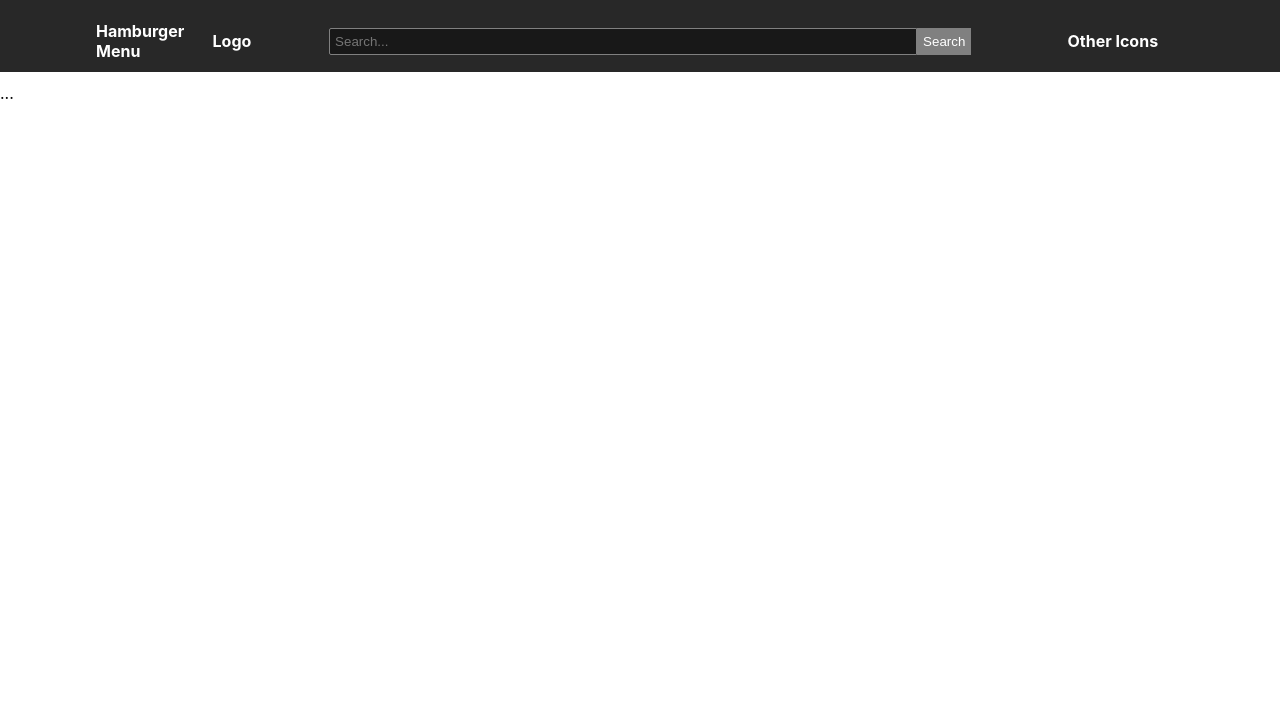
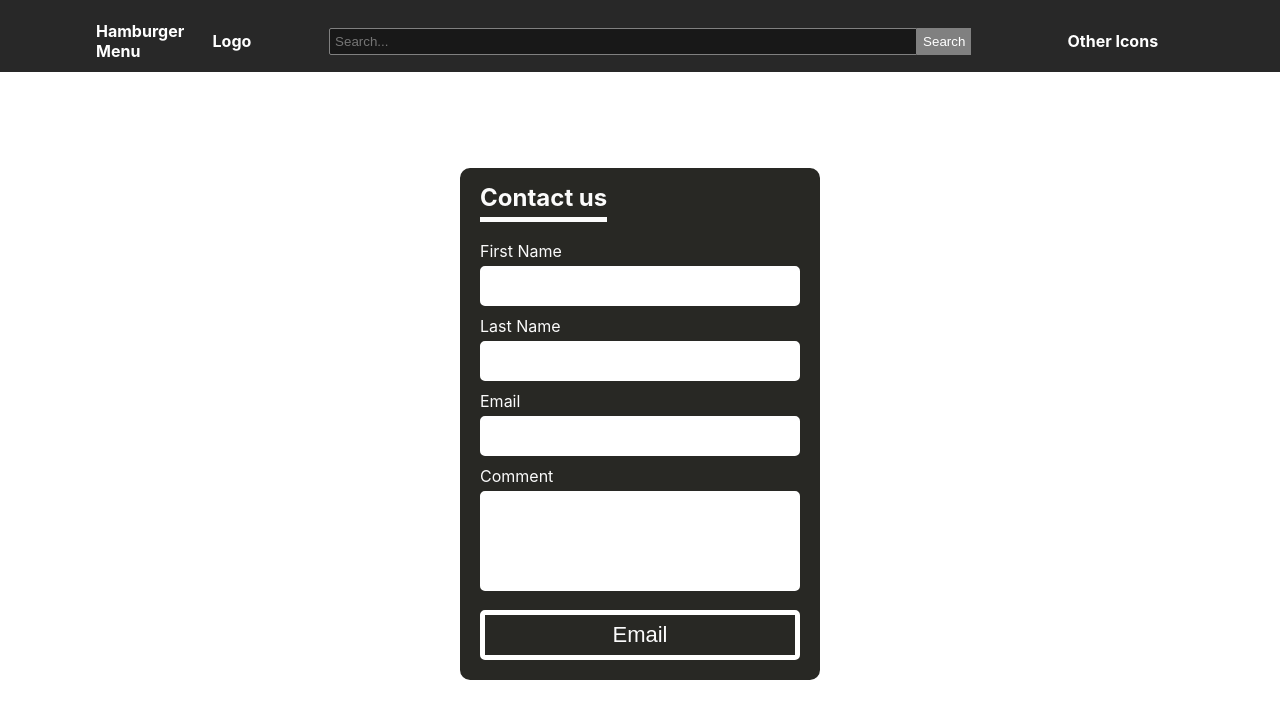
Before and after one commit to ArteaWright/YouTube2, a React (Create React App) app: page / in a window 1280 px wide. Shown: the top 718 px of the page. Built offline with nearby package versions, Linux system fonts and the light colour scheme.

Commit message:
saving changes

```diff
--- a/package.json
+++ b/package.json
@@ -11,6 +11,8 @@
     "react": "^17.0.1",
     "react-dom": "^17.0.1",
     "react-scripts": "4.0.2",
+    "sass": "^1.32.8",
+    "scss": "^0.2.4",
     "web-vitals": "^1.1.0"
   },
   "scripts": {
--- a/src/App.js
+++ b/src/App.js
@@ -1,10 +1,12 @@
 import './App.css';
-import Home from './Pages/Home';
+// import Home from './Pages/Home';
+import ContactUs from './Pages/ContactUs/ContactUs';
 
 function App() {
   return (
     <div>
-      <Home/>
+      <ContactUs/>
+      {/* <Home/> */}
       {/* <h2>Hamburger Menu</h2>
       <h2>Logo</h2>
       <h3>Search Bar</h3>
--- /dev/null
+++ b/src/Pages/ContactUs/ContactUs.js
@@ -0,0 +1,79 @@
+/* eslint-disable no-script-url */
+import React, { Component } from 'react';
+import Nav from '../../components/Navigation/Navigation'
+import './ContactUs.scss';
+
+import Email from '../../services/email';
+
+class ContactUs extends Component {
+    sendEmail = (e) => {
+        e.preventDefault()
+        const firstName = document.getElementById('first-name')
+        const lastName = document.getElementById('last-name')
+        const email = document.getElementById('email')
+        const comment = document.getElementById('comment')
+        let emailer = new Email();
+        emailer.post({
+            'first_name': firstName.value,
+            'last_name': lastName.value,
+            'email': email.value,
+            'comment': comment.value
+        }).then( () => {
+            // alert('Emailed!');
+            document.getElementById('error-message').innerHTML = 'Emailed!'
+            // document.getElementById('error-message').style.display = 'block'
+        }).catch ((err) => {
+            if (err.response) {
+                document.getElementById('error-message').innerHTML = err.response.data.error
+                // document.getElementById('error-message').style.display = 'block'
+              }
+        })
+        document.getElementById('error-message').innerHTML = 'Emailing!'
+        document.getElementById('error-message').style.display = 'block'
+    }
+
+    checkEmailValidity = (e) => {
+        const email = e.target.value
+        if (/^[a-zA-Z0-9.!#$%&'*+/=?^_`{|}~-]+@[a-zA-Z0-9-]+(?:\.[a-zA-Z0-9-]+)*$/.test(email)) {
+            e.target.setCustomValidity("");
+        } else {
+            e.target.setCustomValidity("Invalid email!");
+        }
+    }
+
+    render() {
+        return(
+            <React.Fragment>
+                <Nav/>
+                <div className="contact-us">
+                    <div className="wrapper">
+                        <div className="contact__container">
+                            <div className="contact__title">
+                                <h2>Contact us<hr/></h2>
+                            </div>
+
+                            <form action="#" onSubmit={this.sendEmail} className="contact__form">
+                                    <p>First Name</p>
+                                    <input required name="firstName" id="first-name" className="contact__form-input" type="text"/>
+
+                                    <p>Last Name</p>
+                                    <input required name="lastName" id="last-name" className="contact__form-input" type="text"/>
+
+                                    <p>Email</p>
+                                    <input required name="email" id="email" onChange={this.checkEmailValidity} className="contact__form-input" type="text"/>
+
+                                    <p>Comment</p>
+                                    <textarea required name="comment" id="comment" className="contact__form-textarea" type="text"></textarea>
+
+                                    <input type="submit" value="Email"/>
+                                    <h2 id="error-message">Error</h2>
+                            </form>
+                        </div>
+                    </div>
+                </div>
+            </React.Fragment>
+        );
+    }
+}
+
+export default ContactUs;
--- /dev/null
+++ b/src/Pages/ContactUs/ContactUs.scss
@@ -0,0 +1,106 @@
+.contact-us {
+    h1, h2, h3, h4, h5, h6, p {
+		font-family: 'Open Sans' sans-serif;
+		color: #FBFBFB;
+		margin: 0;
+	}
+
+	.contact__container {
+			display: block;
+			// border: 10px solid #62B6CB;
+			border: 10px solid #282824;
+			border-radius: 10px;
+			margin: 0 auto;
+			padding: 0 0 10px 10px;
+			max-width: 330px;
+			// background-color: #62B6CB;
+			background-color: #282824;
+	}
+
+	.contact__title {
+			display: inline-block;
+	}
+
+	.contact__title h2 {
+			padding: 0 10px 0 0px;
+			margin: 5px 0;
+			color: #FBFBFB;
+	}
+
+	.contact__form {
+			padding: 10px 10px 0 0;
+	}
+
+	hr {
+			width: 100%;
+			display: block;
+			margin: 5px 0;
+			height: 5px;
+			border: 0;
+			background-color: #FBFBFB;
+	}
+
+	input,
+	textarea {
+			width: 100%;
+			border: 5px solid #FFFFFF;
+			border-radius: 5px;
+			resize: none;
+			padding: 0 5px;
+			box-sizing: border-box;
+			font-family: 'Open Sans' sans-serif;
+			font-size: 18px;
+			color: #25606f;
+	}
+
+	input[type="text"] {
+			padding: 0;
+			height: 40px;
+			width: 100%;
+	}
+
+	input:focus,
+	textarea:focus {
+			outline: none;
+	}
+
+	.contact__form-input {
+			margin: 5px 0 10px 0;
+	}
+
+	.contact__form-textarea {
+			margin: 5px 0;
+			width: 100%;
+			height: 100px;
+	}
+
+	input[type="submit"] {
+			width: 100%;
+			height: 50px;
+			// background-color: #25606f;
+			background-color: #282824;
+			border: 0;
+			color: #FBFBFB;
+			// border: 5px solid #25606f;
+			border: 5px solid white;
+			border-radius: 5px;
+			margin: 10px 0 0 0;
+			font-family: 'Open Sans' sans-serif;
+			font-size: 22px;
+	}
+
+	input[type="submit"]:hover {
+			background-color: #368da2;
+			border: #368da2;
+	}
+
+	.wrapper {
+		margin-top: 6rem;
+	}
+
+	#error-message {
+		display: none;
+		margin-left: 6.9rem;
+		margin-top: 1rem;
+	}
+}
--- a/src/components/Videos/Videos.js
+++ b/src/components/Videos/Videos.js
@@ -2,7 +2,7 @@ import React from 'react';
 import './Videos.css';
 
 const Videos = ({ videos }) => {
-    if(!videos) return <div>...</div>
+    if(!videos) return <div></div>
 
     console.log(videos, videos.id, videos.id.videoId);
     const videoId = videos.id.videoId;
--- /dev/null
+++ b/src/services/api.js
@@ -0,0 +1,31 @@
+import axios from "axios";
+
+/* eslint-disable */
+class Api {
+    constructor(endpoint) {
+        this.base_url = 'http://localhost:5000';
+        this.endpoint = endpoint
+    }
+
+    addHeader(name, value) {
+        axios.defaults.headers.common[name] = value;
+    }
+
+    removeHeader(name) {
+        delete axios.defaults.headers.common[name];
+    }
+
+    post(data, headers) {
+        let url = `${this.base_url}${this.endpoint}`;
+        let config = {};
+        if (headers) {
+            config.headers = headers;
+        }
+
+        return new Promise((resolve, reject) => {
+            axios.post(url, data, config).then(resp => resolve(resp.data)).catch((err) => reject(err));
+        });
+    }
+}
+
+export default Api;
--- /dev/null
+++ b/src/services/email.js
@@ -0,0 +1,10 @@
+//service to resolve Ip to a Location.
+import Api from './api';
+
+class Email extends Api {
+    constructor(session) {
+        super('/email');
+        this.session = session;
+    }
+}
+export default Email;
```
Also changed, not shown: 1 other file (tests, documents, lock files or other folders).
